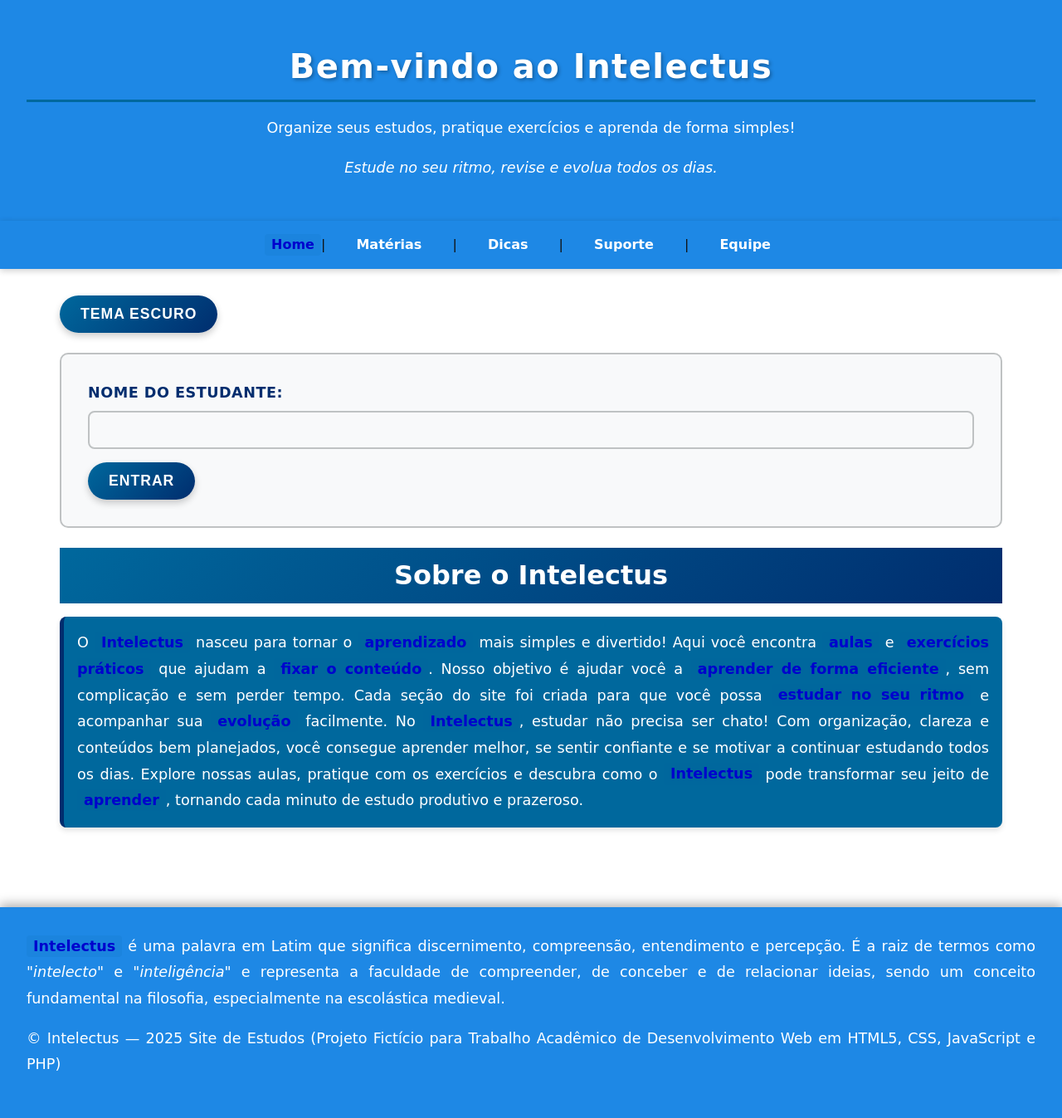
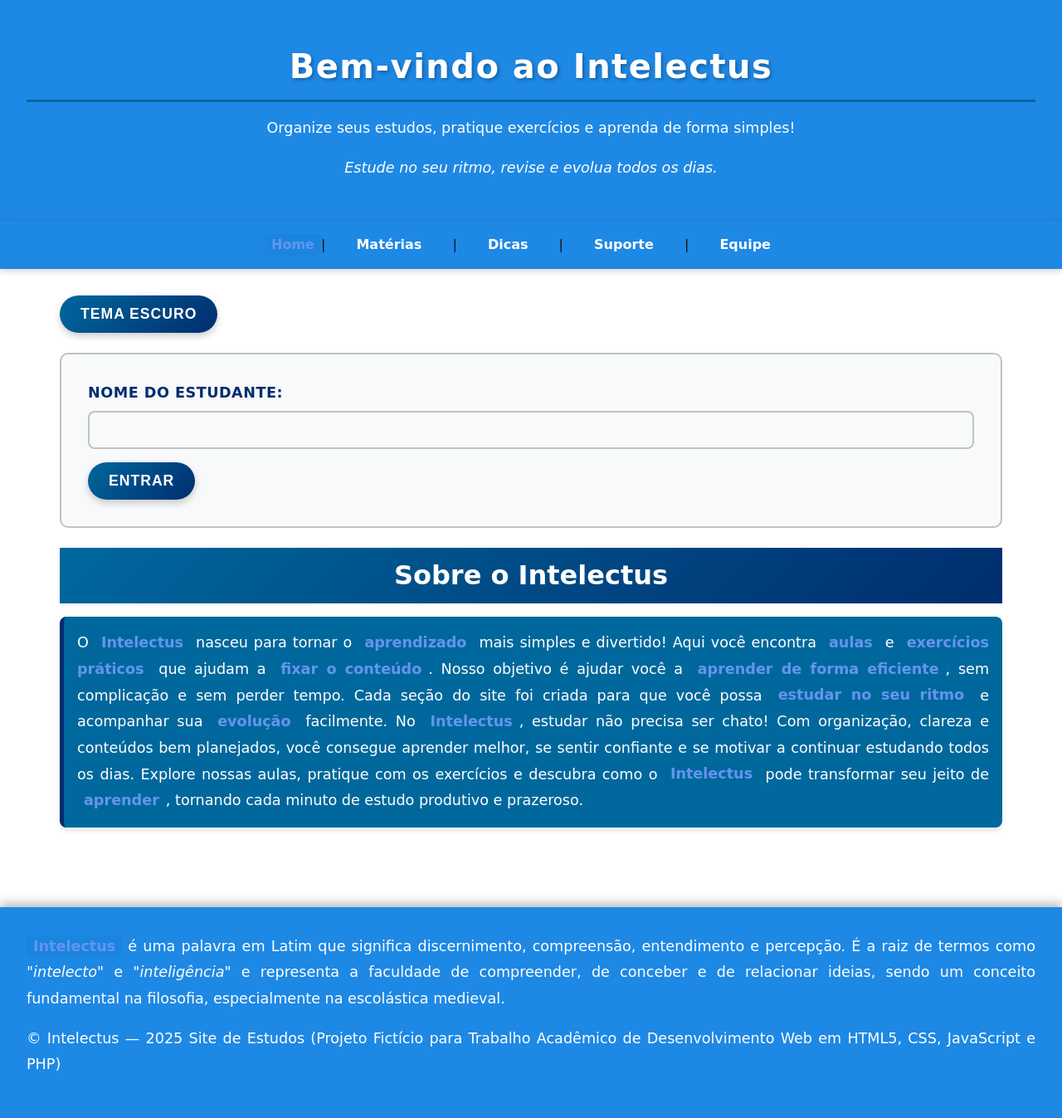
Before and after one commit to FelipeSantos-boiBigas/TrabalhoWebHTML, a PHP site: page /home.html in a window 1280 px wide. Shown: the whole page at 83% size. Run offline with PHP 8.4, Linux system fonts and the light colour scheme.

Commit message:
Change strong text color from #0000CD to #6495ED

```diff
--- a/css/style.css
+++ b/css/style.css
@@ -306,7 +306,7 @@ ul {
 }
 
 strong {
-    color: #0000CD;
+    color: #6495ED;
     background-color: rgba(0, 104, 157, 0.1);
     padding: 0.2rem 0.5rem;
     border-radius: 4px;
```
